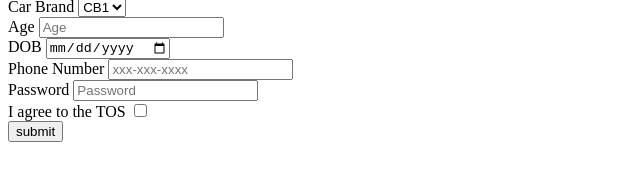
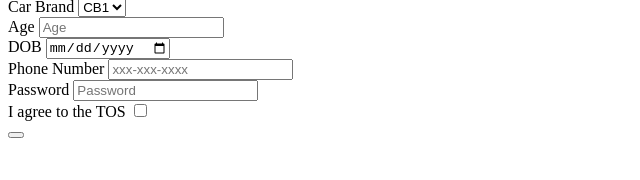
Before and after one commit to acciojob/signup-form-car-gulu43, a website: page main.html in a window 1280 px wide. Shown: the part 72-252 px from the top of the page, without its empty margins (0-640 px from the left). Drawn offline with Linux system fonts and the light colour scheme.

Commit message:
created a submission

```diff
--- a/main.html
+++ b/main.html
@@ -45,7 +45,7 @@
         <label for="tos">I agree to the TOS</label>
         <input type="checkbox" id="tos" required><br>
 
-        <input type="submit" value="submit" id="btn">
+        <button type="submit"></button>
 
     </form>
 </body>
```
